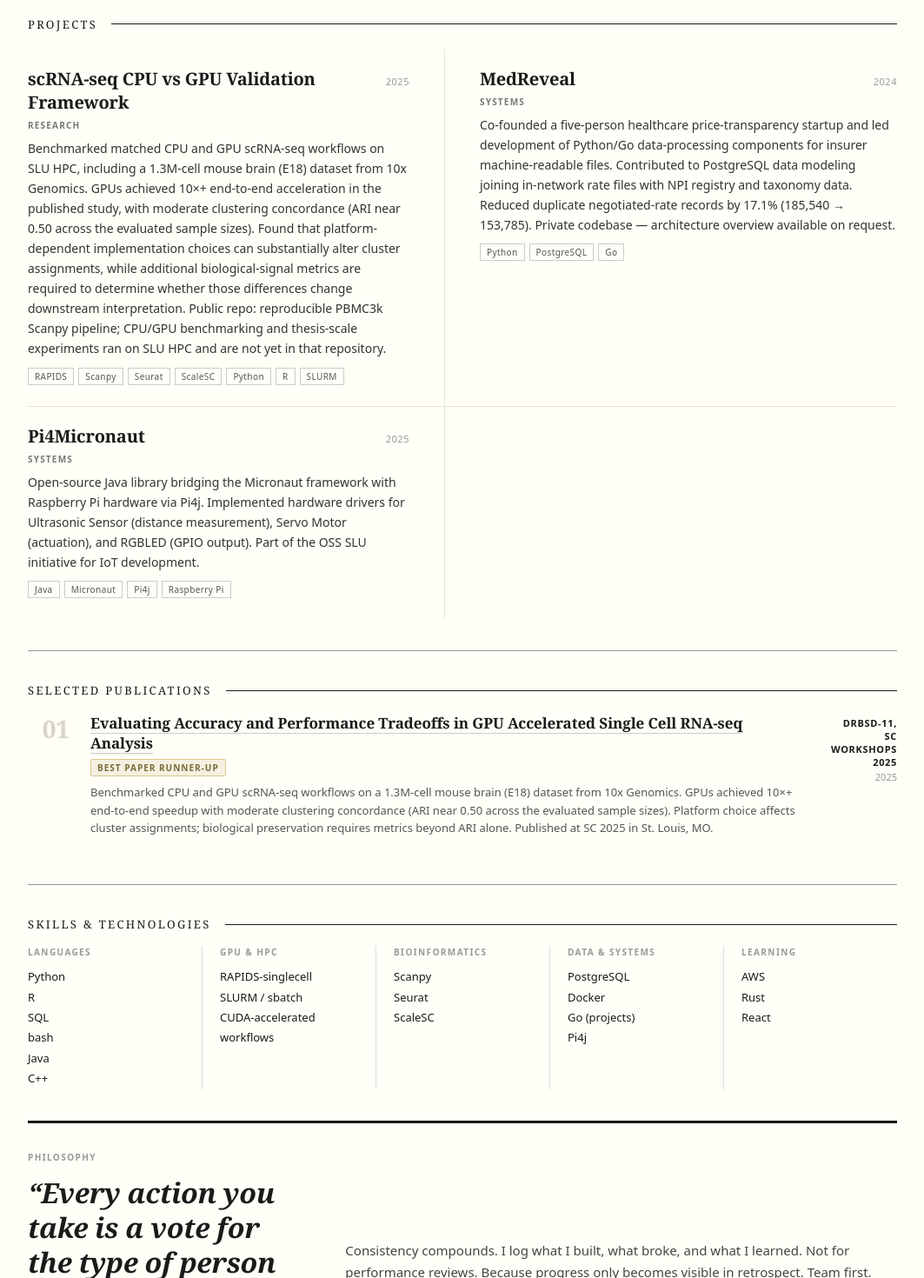
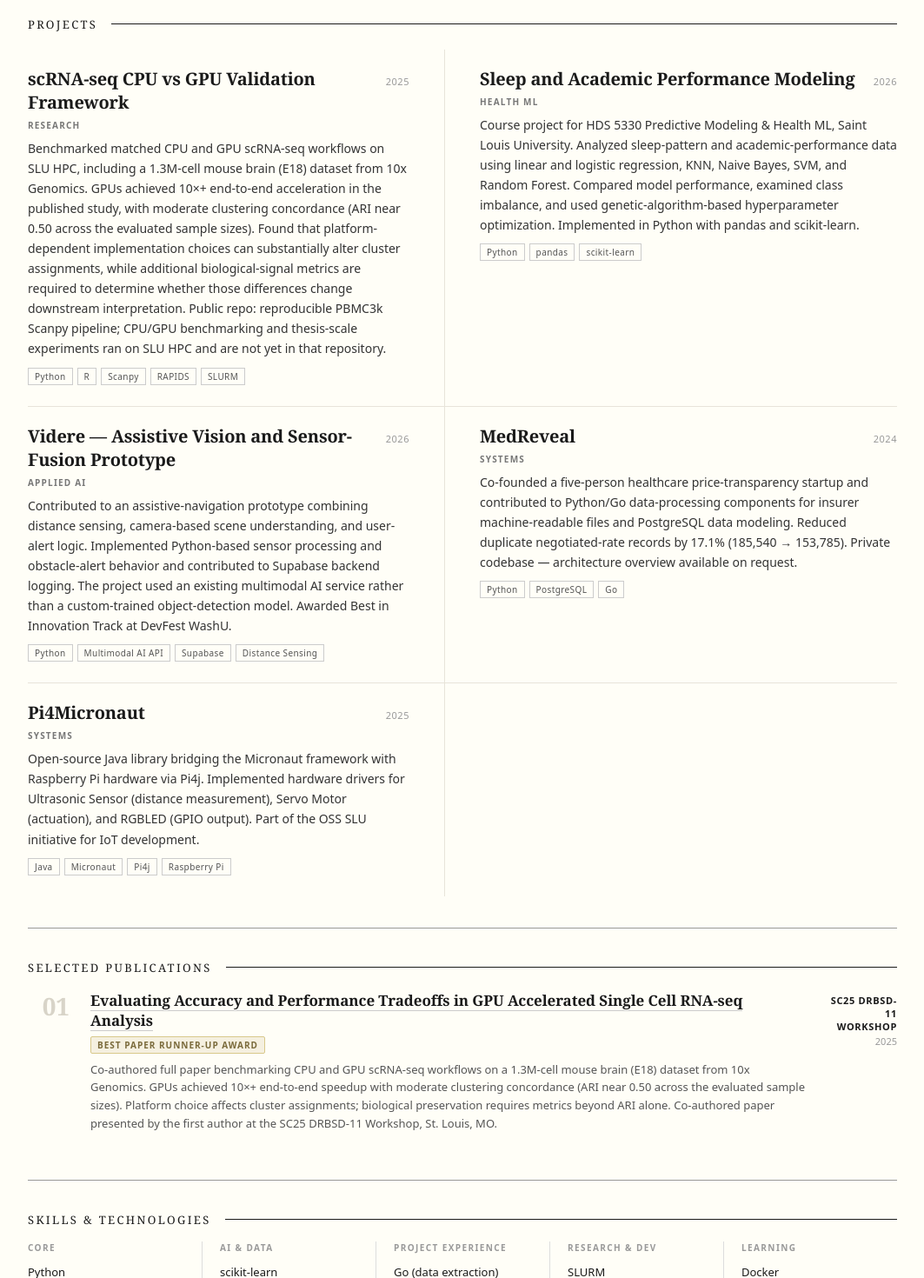
Before and after one commit to Seyun-Jeong/portifolio, a React (Vite) app: page / in a window 1280 px wide. Shown: the part 540-2010 px from the top of the page at 87% size, without its empty margins (108-1171 px from the left). Built offline with nearby package versions, Linux system fonts and the light colour scheme.

Commit message:
updated email, graduation date, and my bio

```diff
--- a/src/App.jsx
+++ b/src/App.jsx
@@ -21,40 +21,25 @@ const SECTION_DIVIDER = (
 );
 
 function ProjectsSection() {
-  const row1 = projects.slice(0, 2);
-  const row2 = projects.slice(2);
+  const rows = [];
+  for (let i = 0; i < projects.length; i += 2) {
+    rows.push(projects.slice(i, i + 2));
+  }
 
   return (
     <section>
       <SectionHeader>Projects</SectionHeader>
-      <div
-        style={{
-          display: 'grid',
-          gridTemplateColumns: '1fr 1fr',
-          columnGap: '40px',
-        }}
-      >
-        {row1.map((project, i) => (
-          <Project
-            key={project.id}
-            name={project.name}
-            stack={project.stack}
-            description={project.description}
-            year={project.year}
-            category={project.category}
-            hasBorderRight={i % 2 === 0}
-          />
-        ))}
-      </div>
-      {row2.length > 0 && (
-        <>
-          <hr
-            style={{
-              border: 'none',
-              borderTop: '1px solid #e8e4da',
-              margin: '0 0 0 0',
-            }}
-          />
+      {rows.map((row, rowIndex) => (
+        <div key={rowIndex}>
+          {rowIndex > 0 && (
+            <hr
+              style={{
+                border: 'none',
+                borderTop: '1px solid #e8e4da',
+                margin: '0',
+              }}
+            />
+          )}
           <div
             style={{
               display: 'grid',
@@ -62,7 +47,7 @@ function ProjectsSection() {
               columnGap: '40px',
             }}
           >
-            {row2.map((project, i) => (
+            {row.map((project, i) => (
               <Project
                 key={project.id}
                 name={project.name}
@@ -74,8 +59,8 @@ function ProjectsSection() {
               />
             ))}
           </div>
-        </>
-      )}
+        </div>
+      ))}
     </section>
   );
 }
--- a/src/data/content.js
+++ b/src/data/content.js
@@ -1,12 +1,12 @@
 export const identity = {
   name: 'Seyun Jeong',
-  title: 'AI & Bioinformatics Researcher',
-  bio: `AI and bioinformatics researcher with hands-on experience in Python/R data pipelines, GPU-accelerated single-cell analysis, HPC benchmarking, and healthcare-data engineering. At SLU's BioHPC Lab, I benchmark matched CPU and GPU scRNA-seq workflows on H100 hardware, quantifying where implementations agree and diverge. Co-author, SC Workshops 2025 (Best Paper Runner-Up). At MedReveal, a healthcare price-transparency startup I co-founded, I contributed to Python/Go data-processing components and PostgreSQL pipelines joining insurer machine-readable files with NPI registry data, reducing duplicate pricing records by 17.1%. M.S. in Artificial Intelligence, Saint Louis University (GPA 3.86, expected July 2026).`,
-  email: 'seyun.jeong@slu.edu',
+  title: 'AI Researcher',
+  bio: `Python-based AI research and data pipeline development. M.S. in Artificial Intelligence candidate at Saint Louis University (expected August 2026). Validated performance and reproducibility of large-scale analysis workflows on NVIDIA H100 and L40S environments; co-author of a full paper at the SC25 DRBSD-11 Workshop (Best Paper Runner-up Award). On Videre, contributed to an assistive-navigation prototype combining multimodal AI APIs, sensor data processing, and Supabase logging. At MedReveal, contributed to Python/Go data processing and PostgreSQL data modeling. Seeking to apply Python-based data analysis, reproducible model evaluation, and healthcare research experience to machine-learning research involving physiological and wearable-device data.`,
+  email: 'suj7109@gmail.com',
   github: 'https://github.com/Seyun-Jeong',
   linkedin: 'https://www.linkedin.com/in/jeongseyun7/',
   currently: {
-    line1: 'Completing M.S. in Artificial Intelligence (thesis track) at Saint Louis University. Degree expected July 2026.',
+    line1: 'Completing M.S. in Artificial Intelligence (thesis track) at Saint Louis University. Degree expected August 2026.',
     line2: 'Graduate Research Student, BioHPC Lab. Supervised by Dr. Tae-Hyuk Ahn.',
   },
 };
@@ -15,7 +15,7 @@ export const projects = [
   {
     id: 1,
     name: 'scRNA-seq CPU vs GPU Validation Framework',
-    stack: ['RAPIDS', 'Scanpy', 'Seurat', 'ScaleSC', 'Python', 'R', 'SLURM'],
+    stack: ['Python', 'R', 'Scanpy', 'RAPIDS', 'SLURM'],
     description:
       'Benchmarked matched CPU and GPU scRNA-seq workflows on SLU HPC, including a 1.3M-cell mouse brain (E18) dataset from 10x Genomics. GPUs achieved 10×+ end-to-end acceleration in the published study, with moderate clustering concordance (ARI near 0.50 across the evaluated sample sizes). Found that platform-dependent implementation choices can substantially alter cluster assignments, while additional biological-signal metrics are required to determine whether those differences change downstream interpretation. Public repo: reproducible PBMC3k Scanpy pipeline; CPU/GPU benchmarking and thesis-scale experiments ran on SLU HPC and are not yet in that repository.',
     year: '2025',
@@ -24,15 +24,33 @@ export const projects = [
   },
   {
     id: 2,
+    name: 'Sleep and Academic Performance Modeling',
+    stack: ['Python', 'pandas', 'scikit-learn'],
+    description:
+      'Course project for HDS 5330 Predictive Modeling & Health ML, Saint Louis University. Analyzed sleep-pattern and academic-performance data using linear and logistic regression, KNN, Naive Bayes, SVM, and Random Forest. Compared model performance, examined class imbalance, and used genetic-algorithm-based hyperparameter optimization. Implemented in Python with pandas and scikit-learn.',
+    year: '2026',
+    category: 'Health ML',
+  },
+  {
+    id: 3,
+    name: 'Videre — Assistive Vision and Sensor-Fusion Prototype',
+    stack: ['Python', 'Multimodal AI API', 'Supabase', 'Distance Sensing'],
+    description:
+      'Contributed to an assistive-navigation prototype combining distance sensing, camera-based scene understanding, and user-alert logic. Implemented Python-based sensor processing and obstacle-alert behavior and contributed to Supabase backend logging. The project used an existing multimodal AI service rather than a custom-trained object-detection model. Awarded Best in Innovation Track at DevFest WashU.',
+    year: '2026',
+    category: 'Applied AI',
+  },
+  {
+    id: 4,
     name: 'MedReveal',
     stack: ['Python', 'PostgreSQL', 'Go'],
     description:
-      'Co-founded a five-person healthcare price-transparency startup and led development of Python/Go data-processing components for insurer machine-readable files. Contributed to PostgreSQL data modeling joining in-network rate files with NPI registry and taxonomy data. Reduced duplicate negotiated-rate records by 17.1% (185,540 → 153,785). Private codebase — architecture overview available on request.',
+      'Co-founded a five-person healthcare price-transparency startup and contributed to Python/Go data-processing components for insurer machine-readable files and PostgreSQL data modeling. Reduced duplicate negotiated-rate records by 17.1% (185,540 → 153,785). Private codebase — architecture overview available on request.',
     year: '2024',
     category: 'Systems',
   },
   {
-    id: 3,
+    id: 5,
     name: 'Pi4Micronaut',
     stack: ['Java', 'Micronaut', 'Pi4j', 'Raspberry Pi'],
     description:
@@ -47,35 +65,35 @@ export const publications = [
   {
     id: 1,
     title: 'Evaluating Accuracy and Performance Tradeoffs in GPU Accelerated Single Cell RNA-seq Analysis',
-    venue: 'DRBSD-11, SC Workshops 2025',
+    venue: 'SC25 DRBSD-11 Workshop',
     year: '2025',
-    award: 'Best Paper Runner-Up',
+    award: 'Best Paper Runner-up Award',
     description:
-      'Benchmarked CPU and GPU scRNA-seq workflows on a 1.3M-cell mouse brain (E18) dataset from 10x Genomics. GPUs achieved 10×+ end-to-end speedup with moderate clustering concordance (ARI near 0.50 across the evaluated sample sizes). Platform choice affects cluster assignments; biological preservation requires metrics beyond ARI alone. Published at SC 2025 in St. Louis, MO.',
+      'Co-authored full paper benchmarking CPU and GPU scRNA-seq workflows on a 1.3M-cell mouse brain (E18) dataset from 10x Genomics. GPUs achieved 10×+ end-to-end speedup with moderate clustering concordance (ARI near 0.50 across the evaluated sample sizes). Platform choice affects cluster assignments; biological preservation requires metrics beyond ARI alone. Co-authored paper presented by the first author at the SC25 DRBSD-11 Workshop, St. Louis, MO.',
     link: 'https://doi.org/10.1145/3731599.3767378',
   },
 ];
 
 export const skills = [
   {
-    category: 'Languages',
-    items: ['Python', 'R', 'SQL', 'bash', 'Java', 'C++'],
+    category: 'Core',
+    items: ['Python', 'R', 'SQL', 'PostgreSQL', 'Git', 'Linux'],
   },
   {
-    category: 'GPU & HPC',
-    items: ['RAPIDS-singlecell', 'SLURM / sbatch', 'CUDA-accelerated workflows'],
+    category: 'AI & Data',
+    items: ['scikit-learn', 'pandas', 'RAPIDS-singlecell', 'Scanpy', 'Seurat'],
   },
   {
-    category: 'Bioinformatics',
-    items: ['Scanpy', 'Seurat', 'ScaleSC'],
+    category: 'Project Experience',
+    items: ['Go (data extraction)', 'Supabase'],
   },
   {
-    category: 'Data & Systems',
-    items: ['PostgreSQL', 'Docker', 'Go (projects)', 'Pi4j'],
+    category: 'Research & Dev',
+    items: ['SLURM', 'H100 / L40S GPU', 'CUDA'],
   },
   {
     category: 'Learning',
-    items: ['AWS', 'Rust', 'React'],
+    items: ['Docker', 'TypeScript', 'React', 'AWS', 'Rust'],
   },
 ];
 
@@ -83,5 +101,5 @@ export const philosophy = {
   motto: 'Every action you take is a vote for the type of person you wish to become.',
   attribution: '— James Clear',
   statement:
-    'Consistency compounds. I log what I built, what broke, and what I learned. Not for performance reviews. Because progress only becomes visible in retrospect. Team first.',
+    'Consistency compounds. I believe the present moment matters most because today\'s choices shape future growth. I aim to keep learning, improving, and becoming more capable through consistent action.',
 };
```
